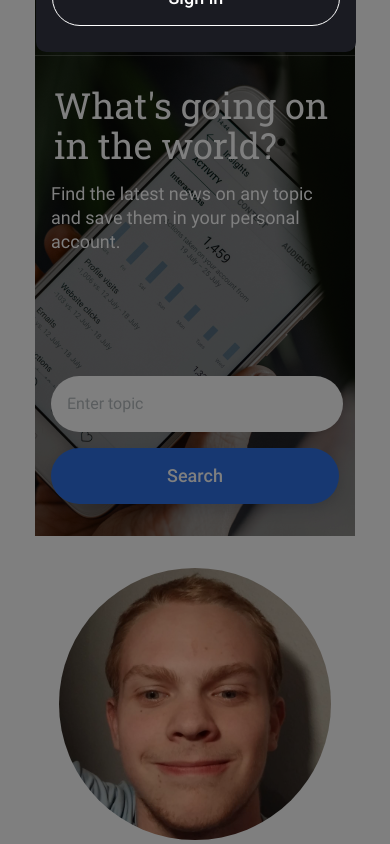
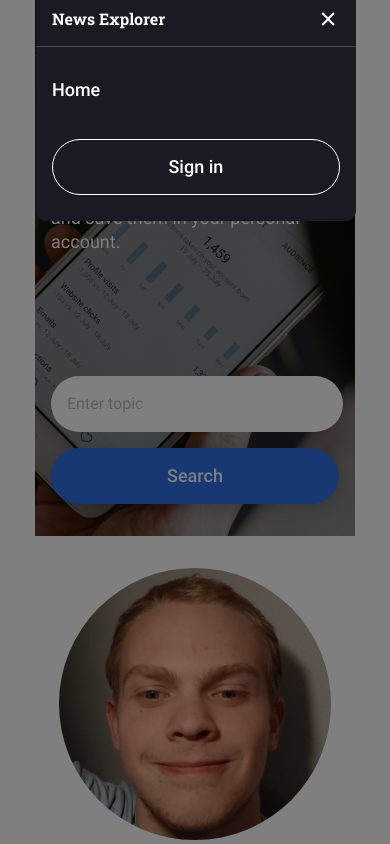
Before and after one commit to Ian-Diz/news-explorer-frontend, a React (Create React App) app: page / in a window 390 px wide. Both pictures are taken after a click on the button 327 px from the left and 28 px from the top of the page. Shown: the top 844 px of the page. Built offline with nearby package versions, Linux system fonts and the light colour scheme.

Commit message:
Trying to fix mobile glitch

```diff
--- a/src/blocks/menu.css
+++ b/src/blocks/menu.css
@@ -5,7 +5,7 @@
   right: 0;
   bottom: 0;
   width: 102%;
-  height: 123%;
+  height: 103%;
   background-color: rgba(0, 0, 0, 0.5);
   margin: 0;
   display: flex;
```
